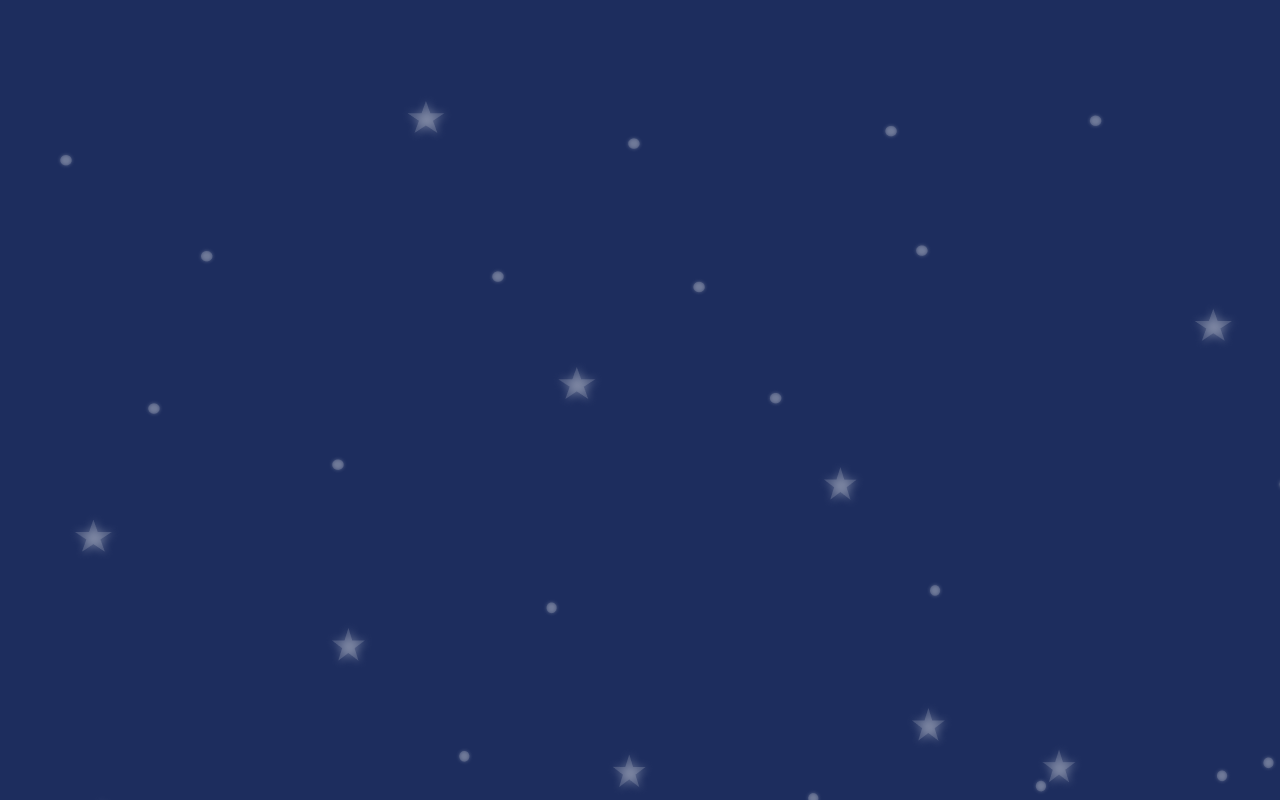
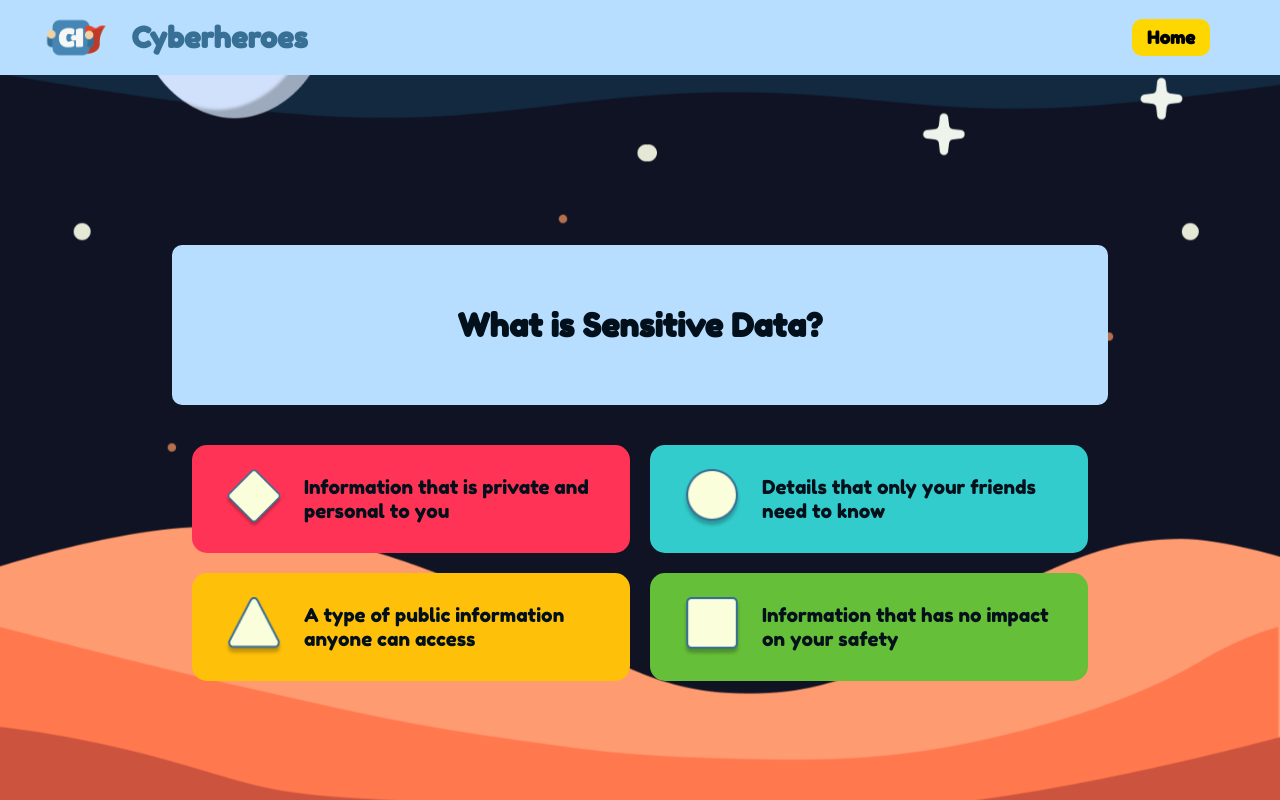
Before and after one commit to virurep/cyberheroes, a React (Create React App) app in the folder cyberheroes/: page /privacy-planet/quiz in a window 1280 px wide. Before the commit this address had no page. Built offline with nearby package versions, Linux system fonts and the light colour scheme.

Commit message:
changed the name and path of privacy plandet quiz and answers

```diff
--- a/cyberheroes/src/App.js
+++ b/cyberheroes/src/App.js
@@ -5,8 +5,8 @@ import { BrowserRouter, Route, Routes, Navigate, useNavigate } from "react-route
 import LandingPage from './components/landing.js';
 import IntroPage from './components/intro.js';
 import LessonIntroPage from './components/LessonIntro';
-import Quiz from './components/quiz';
-import QuizAnswers from './components/quiz-Answers';
+import PrivacyPlanetQuiz from './components/Privacy-Planet-Quiz.js';
+import PrivacyPlanetQuizAnswers from './components/Privacy-Planet-Quiz-Answers.js';
 
 function App() {
   return (
@@ -19,8 +19,8 @@ function App() {
           <Route path="/:planet/lesson-intro" element={<LessonIntroPage />} />
 
           {/* change this to rout to the quiz page of a specific planet */}
-          <Route path="/quiz" element={<Quiz />} />
-          <Route path="/quiz-answers" element={<QuizAnswers />} />
+          <Route path="/privacy-planet/quiz" element={<PrivacyPlanetQuiz />} />
+          <Route path="/privacy-planet/quiz/quiz-answers" element={<PrivacyPlanetQuizAnswers />} />
           </Routes>
         </div>
 
--- a/cyberheroes/src/components/quiz-Answers.js
+++ b/cyberheroes/src/components/Privacy-Planet-Quiz-Answers.js
@@ -22,7 +22,7 @@ const QuizAnswers = () => {
         : currentQuestion.correctAnswers.includes(currentQuestion.answers.indexOf(selectedAnswer));
 
     const handleNextQuestion = () => {
-        navigate(`/quiz`, {
+        navigate(`/privacy-planet/quiz`, {
             state: {
                 questionIndex: questionIndex + 1
             }
@@ -73,7 +73,7 @@ const QuizAnswers = () => {
                         <p className="text-answers-text answer-hint">
                             {currentQuestion.hint}
                         </p>
-                        <button className="quiz-try-again-btn" onClick={() => navigate(`/quiz`, { state: { questionIndex } })}>
+                        <button className="quiz-try-again-btn" onClick={() => navigate(`/privacy-planet/quiz`, { state: { questionIndex } })}>
                             Try again
                         </button>
                     </div>
--- a/cyberheroes/src/components/quiz.js
+++ b/cyberheroes/src/components/Privacy-Planet-Quiz.js
@@ -18,12 +18,12 @@ const Quiz = () => {
 
     // Get the current quiz data based on the part
     //must change this quiz.part === quiz-1, quiz-2, quiz3 manually for now to see the different quizes
-    const currentQuiz = quizData.quizes.find(quiz => quiz.part === "quiz-3");
+    const currentQuiz = quizData.quizes.find(quiz => quiz.part === "quiz-1");
     const currentQuestion = currentQuiz?.quiz[currentQuestionIndex];
 
     //for multiple choice and true false questions
     const handleAnswerClick = (answer) => {
-        navigate(`/quiz-answers`, {
+        navigate(`/privacy-planet/quiz/quiz-answers`, {
             state: {
                 selectedAnswer: answer,
                 currentQuestion: currentQuestion,
@@ -49,7 +49,7 @@ const Quiz = () => {
 
     const handleSubmitClick = () => {
         console.log("selected answers: " + selectedAnswers)
-        navigate(`/quiz-answers`, {
+        navigate(`/privacy-planet/quiz/quiz-answers`, {
             state: {
                 selectedAnswer: selectedAnswers,
                 currentQuestion: currentQuestion,
```
